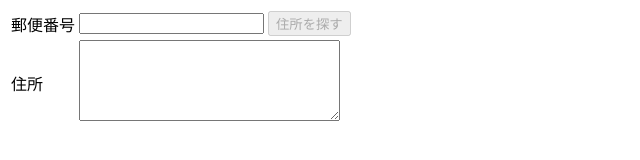
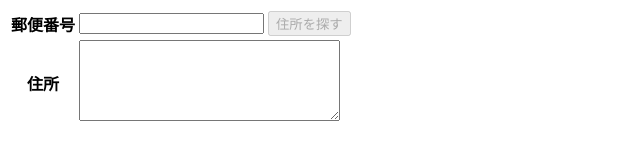
Before and after one commit to maki-yoshiuchi/practice_jquery, a plain HTML site: page index.html in a window 1280 px wide. Shown: the full height of the page, 0-640 px from the left. Drawn offline with nearby package versions, Linux system fonts and the light colour scheme.

Commit message:
thに変更

```diff
--- a/index.html
+++ b/index.html
@@ -9,7 +9,7 @@
 <body>
   <table>
     <tr>
-      <td>郵便番号</td>
+      <th>郵便番号</th>
       <td>
         <input type="text" class="js-zipcode">
       </td>
@@ -18,7 +18,7 @@
       </td>
     </tr>
     <tr>
-      <td>住所</td>
+      <th>住所</th>
       <td colspan="2">
         <textarea class="js-address" rows="5" cols="30"></textarea>
       </td>
```
